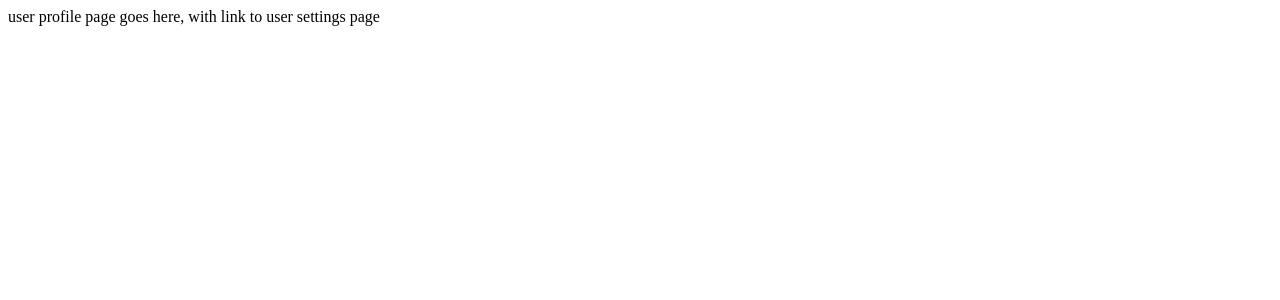
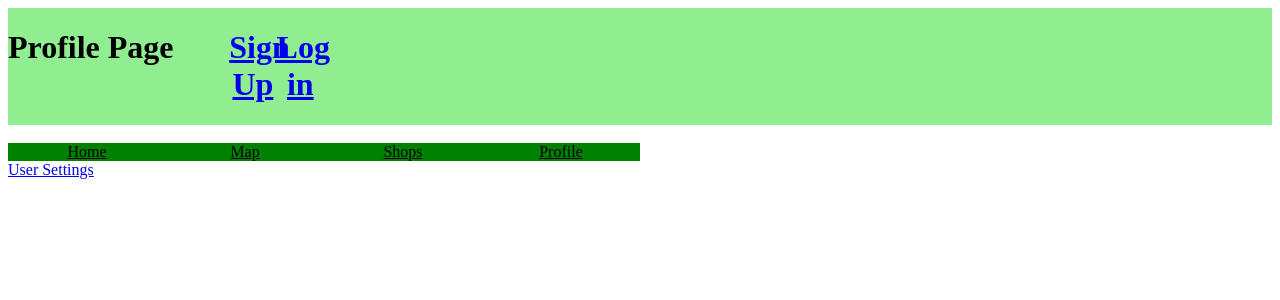
Before and after one commit to Mark-McNaught/Brew_Review_Project, a Django app: page /BrewReview/profile/ in a window 1280 px wide. Shown: the top 300 px of the page. Run offline with Django 3.2, Linux system fonts and the light colour scheme.

Commit message:
User profile and settings page created, converted base template to use relative urls

```diff
--- a/BrewReview/urls.py
+++ b/BrewReview/urls.py
@@ -13,4 +13,7 @@ urlpatterns = [
     path('shops/', views.shops, name='shops'),
     path('login/', views.user_login, name='login'),
     path('signup/', views.signup, name='signup'),
+    path('profile/', views.profile, name='profile'),
+    path('account_settings/', views.account_settings, name='account_settings'),
+
 ]
--- a/BrewReview/views.py
+++ b/BrewReview/views.py
@@ -18,7 +18,15 @@ def shops(request):
     return HttpResponse("shops page goes here")
 
 def profile(request):
-    return HttpResponse("user profile page goes here, with link to user settings page")
+    context_dict = {}
+    return render(request, 'BrewReview/profile.html', context=context_dict)
+
+
+def account_settings(request):
+    context_dict = {}
+    return render(request, 'BrewReview/account_settings.html', context=context_dict)
+
+
 
 def signup(request):
     registered = False
--- a/templates/BrewReview/base.html
+++ b/templates/BrewReview/base.html
@@ -26,10 +26,10 @@
     </div><br>
 
     <div class="navbar">
-        <a href="/BrewReview/">Home</a>
-            <a href="/BrewReview/map/">Map</a>
-            <a href="/BrewReview/shops/">Shops</a>
-            <a href="/BrewReview/profile/">User Profile</a>
+        <a href="{% url 'BrewReview:index' %}">Home</a>
+        <a href="{% url 'BrewReview:map' %}">Map</a>
+        <a href="{% url 'BrewReview:shops' %}">Shops</a>
+        <a href="{% url 'BrewReview:profile' %}">Profile</a>
 
     </div><br>
 
--- /dev/null
+++ b/templates/BrewReview/profile.html
@@ -0,0 +1,20 @@
+{% extends 'BrewReview/base.html' %}
+{% load staticfiles %}
+
+
+    {% block title_block %}
+    Profile
+    {% endblock %}
+
+    {% block heading_block %}
+    Profile Page
+    {% endblock %}
+
+
+    {% block body_block %}
+
+    <div>
+        <a href="{% url 'BrewReview:account_settings' %}">User Settings</a>
+    </div>
+
+    {% endblock %}
```
Also changed, not shown: templates/BrewReview/account_settings.html (added, +21 -0 lines).
